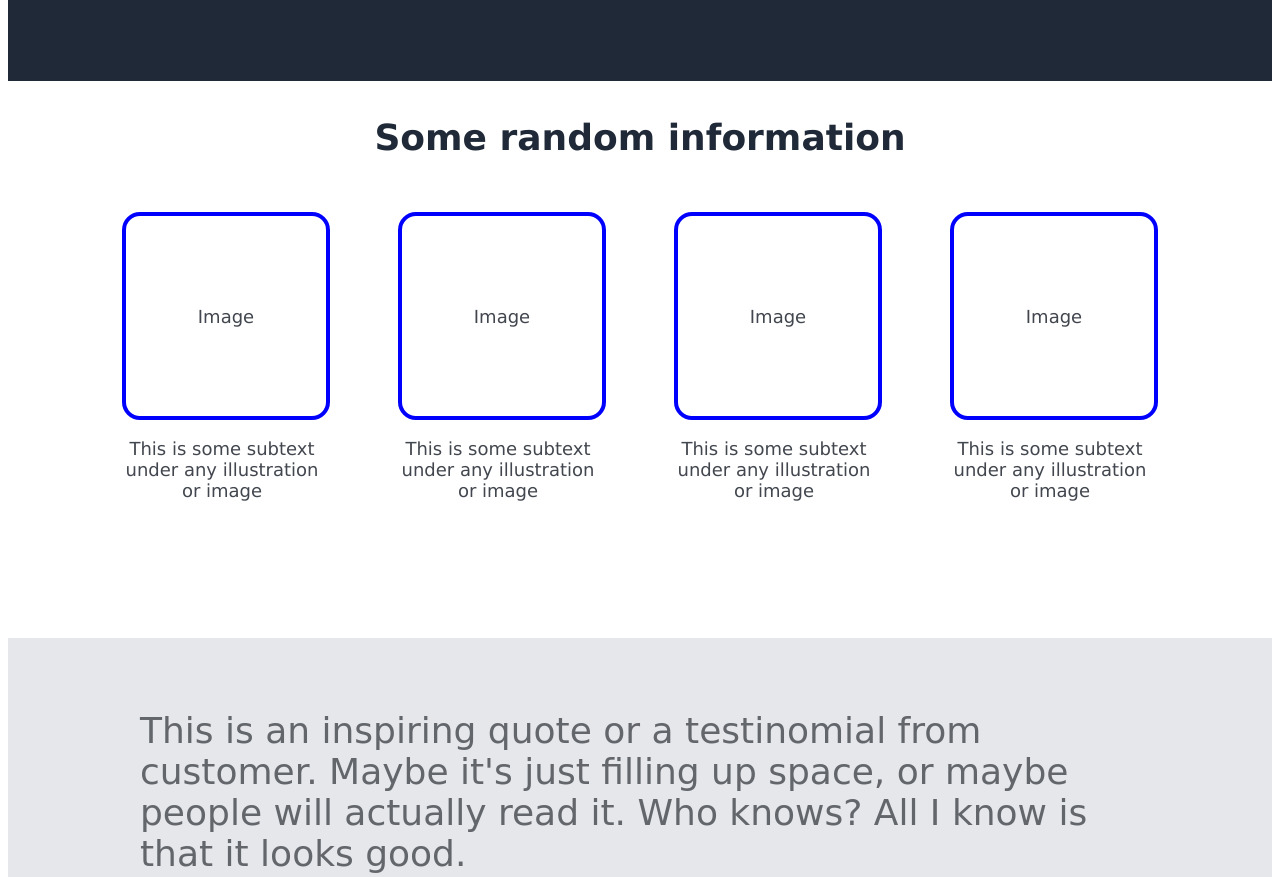
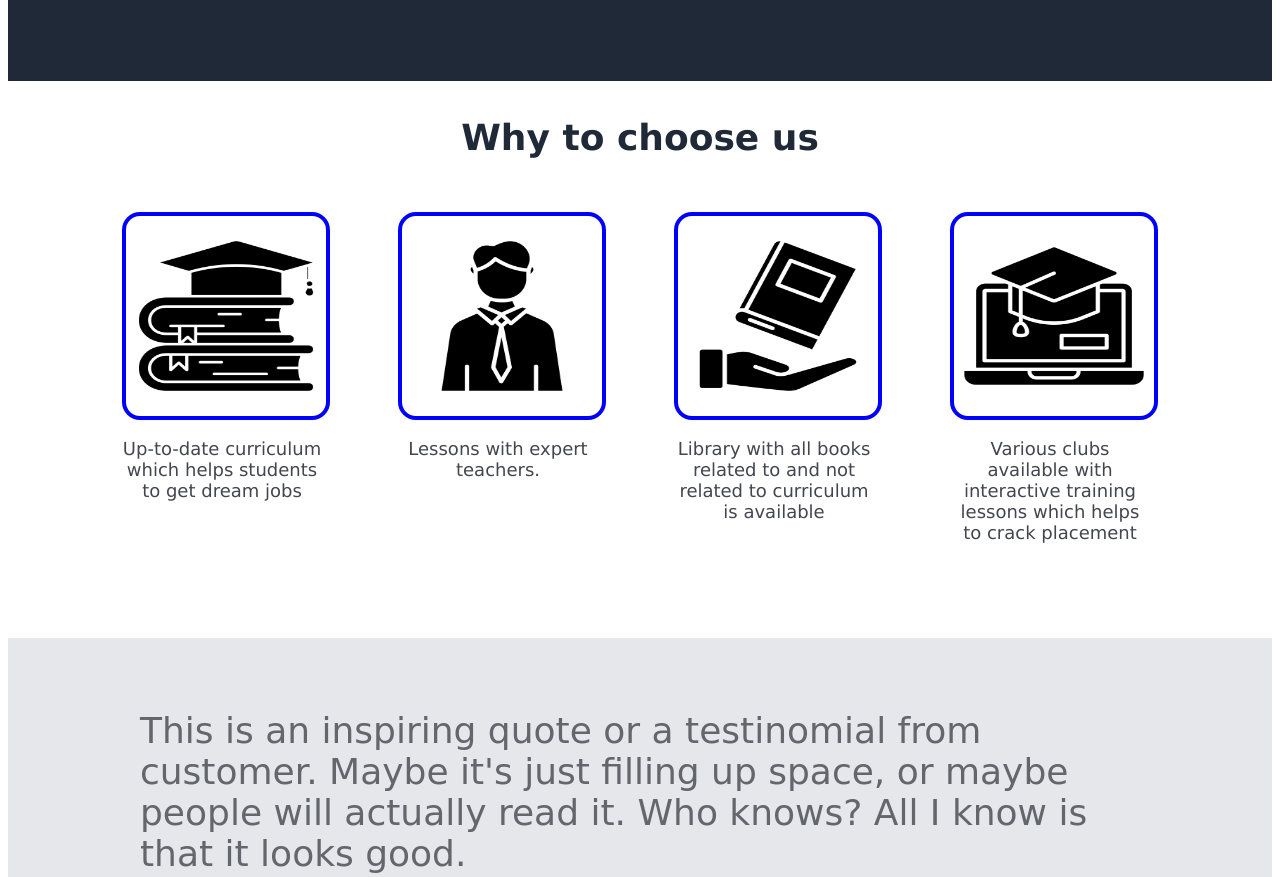
Before and after one commit to Rishi9563/Landing-page, a plain HTML site: page index.html in a window 1280 px wide. Shown: the part 621-1498 px from the top of the page. Drawn offline with Linux system fonts and the light colour scheme.

Commit message:
Add icons along with text to page(middle part)
Middle part has been updated by title "why to choose us" in which various features and benefits are mentioned along with text

```diff
--- a/index.html
+++ b/index.html
@@ -29,26 +29,26 @@
         </div>
 
         <div class="middle">
-            <div class="heading"><p>Some random information</p></div>
+            <div class="heading"><p> Why to choose us</p></div>
             <div class="boxes">
                 <div class="one">
-                    <p class="image">Image</p>
-                    <div class="text"><p>This is some subtext under any illustration or image</p></div>
+                    <p class="image"><img src="./images/education.png" alt="Couldn't display image" height="150px" width="180px"></p>
+                    <div class="text"><p>Up-to-date curriculum which helps students to get dream jobs</p></div>
                 </div>
 
                 <div class="two">
-                    <p class="image">Image</p>
-                    <div class="text"><p>This is some subtext under any illustration or image</p></div>
+                    <p class="image"><img src="./images/teacher.png" alt="Couldn't display image" height="150px" width="180px"></p>
+                    <div class="text"><p>Lessons with expert teachers.</p></div>
                 </div>
 
                 <div class="three">
-                    <p class="image">Image</p>
-                    <div class="text"><p>This is some subtext under any illustration or image</p></div>
+                    <p class="image"><img src="./images/book-donation.png" height="150px" width="180px"></p>
+                    <div class="text"><p>Library with all books related to and not related to curriculum is available</p></div>
                 </div>
 
                 <div class="four">
-                    <p class="image">Image</p>
-                    <div class="text"><p>This is some subtext under any illustration or image</p></div>
+                    <p class="image"><img src="./images/training.png" height="150px" width="180px"></p>
+                    <div class="text"><p>Various clubs available with interactive training lessons which helps to crack placement</p></div>
                 </div>
             </div>
         </div>
@@ -64,7 +64,7 @@
             <div class="inner">
                 <div class="text">
                     <p class="big">Call to action! It's time!</p>
-                    <p class="small">Sign up to our product by clicking that button over there!</p>
+                    <p class="small">Sign up to know more about our online and offline courses!</p>
                 </div>
                 <button>Sign up</button>
             </div>
--- a/styles.css
+++ b/styles.css
@@ -96,6 +96,7 @@ button {
 .boxes .two .image,
 .boxes .three .image,
 .boxes .four .image {
+    box-sizing: content-box;
     width : 200px;
     height : 200px;
     border: 4px solid blue;
```
